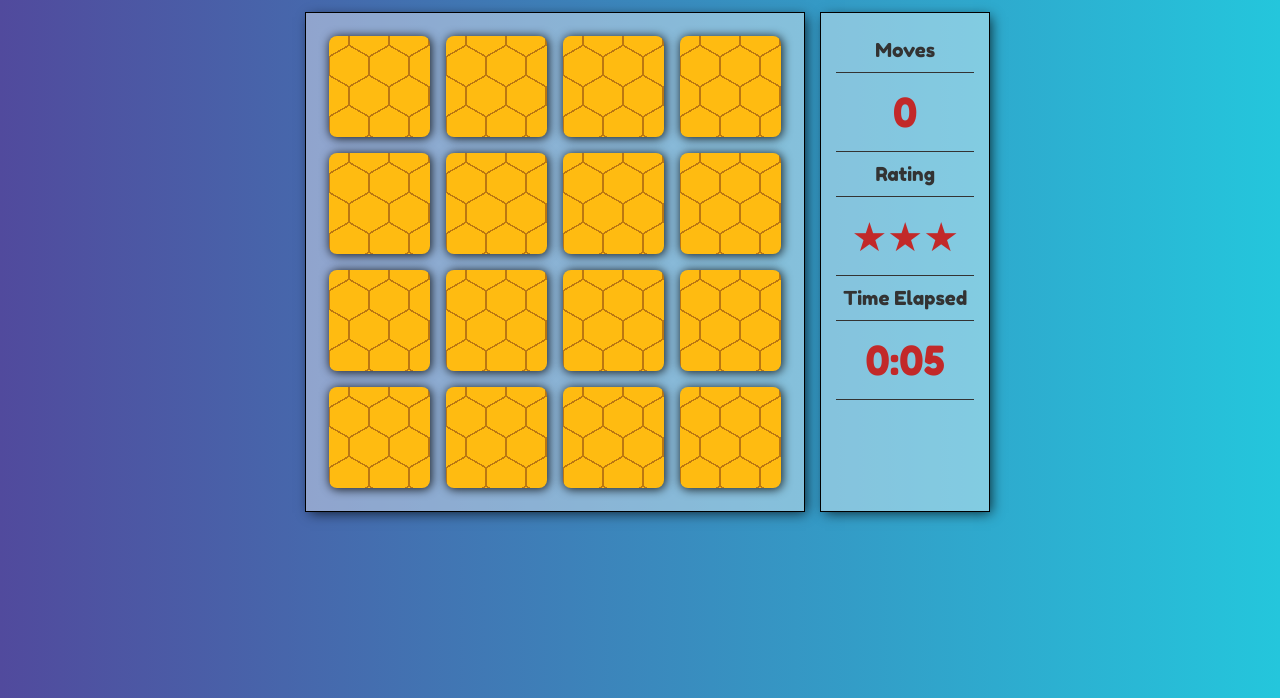
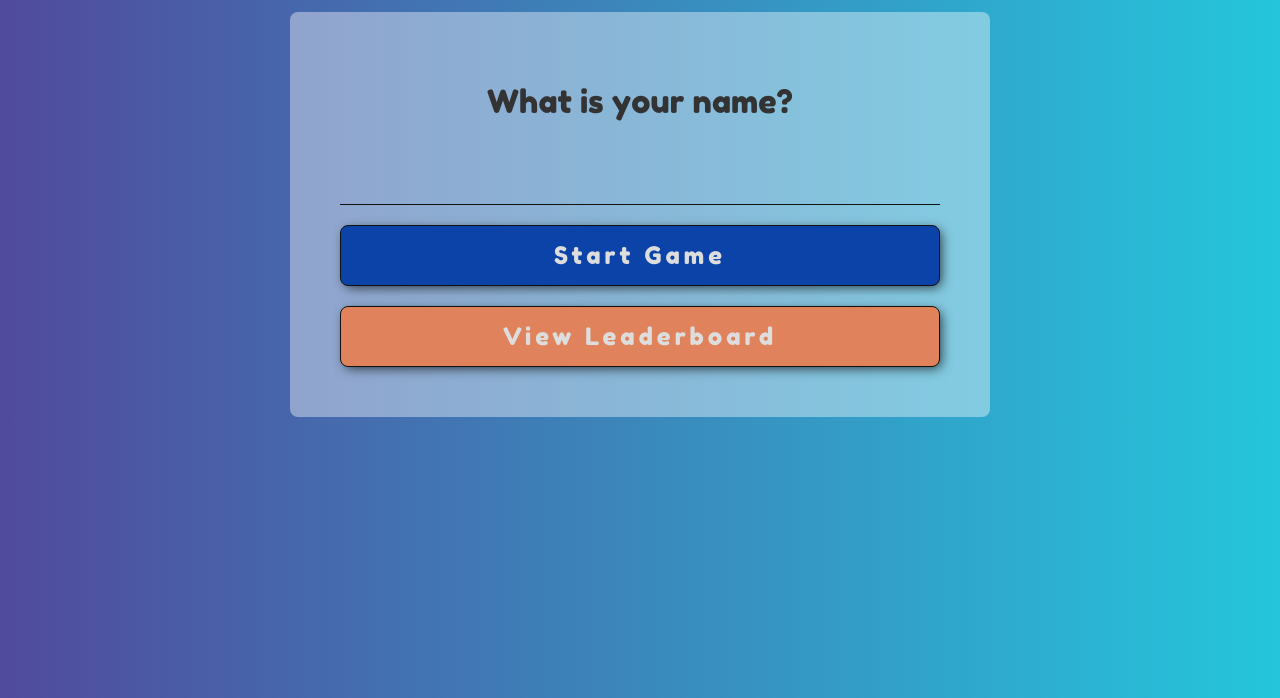
Before and after one commit to jansvigar/memory-game, a website built with webpack: page src/index.html in a window 1280 px wide. Shown: the part 102-800 px from the top of the page. Built offline with nearby package versions, Linux system fonts and the light colour scheme.

Commit message:
feat: complete form and add localStorage

```diff
--- a/src/assets/css/style.css
+++ b/src/assets/css/style.css
@@ -59,8 +59,64 @@ body {
   text-align: center;
 }
 
+.game-form {
+  display: flex;
+  flex-flow: column nowrap;
+  background: rgba(255, 255, 255, 0.4);
+  padding: 50px;
+  border-radius: 8px;
+}
+
+.game-form>* {
+  margin-top: 20px;
+  font: inherit;
+}
+
+.game-form>label {
+  color: #333;
+  font-size: 2rem;
+}
+
+.game-form>input {
+  font-size: 2rem;
+  color: #A9220B;
+  text-align: center;
+  background: transparent;
+  border: 0;
+  padding: 12px;
+  border-bottom: 1px solid #111;
+}
+
+.game-form>button {
+  font-size: 1.5rem;
+  letter-spacing: 4px;
+  border: 1px solid #111;
+  border-radius: 8px;
+  padding: 15px;
+  cursor: pointer;
+  box-shadow: 3px 3px 12px -2px rgba(0, 0, 0, 0.75);
+}
+
+.game-form>button.btn-start {
+  background: #0B43A9;
+  color: #ddd;
+}
+
+.game-form>button.btn-leaderboard {
+  background: #E0835D;
+  color: #ddd;
+}
+
+.game-form>button:hover {
+  background: rgb(33, 79, 167);
+}
+
+.game-form>button.btn-leaderboard:hover {
+  background: rgb(219, 119, 80);
+}
+
 .board-container {
-  display: flex;
+  display: none;
 }
 
 .score-panel {
--- a/src/assets/js/Game.js
+++ b/src/assets/js/Game.js
@@ -9,7 +9,7 @@ import dogPic7 from "../img/dog-pic-7.jpg";
 import dogPic8 from "../img/dog-pic-8.jpg";
 
 export default class Game {
-  constructor() {
+  constructor(player) {
     this.cards = [
       { name: "dog-pic-1", imgURL: dogPic1 },
       { name: "dog-pic-2", imgURL: dogPic2 },
@@ -29,6 +29,8 @@ export default class Game {
       { name: "dog-pic-8", imgURL: dogPic8 }
     ];
     this.boardElement = document.querySelector(".board");
+    this.player = player;
+    console.log(player);
     this._initialize();
     this.start = this.start.bind(this);
     this._handleClickedCard = this._handleClickedCard.bind(this);
@@ -38,7 +40,7 @@ export default class Game {
     this.cardsToCheck = [];
     this.numberOfFlippedCards = 0;
     this.moves = 0;
-    this.rating = '★★★';
+    this.rating = "★★★";
     this.seconds = 0;
     this.timerInterval = null;
   }
@@ -70,7 +72,7 @@ export default class Game {
   /** Method to start the game */
   start() {
     const modal = document.querySelector(".modal-container");
-    if(modal && modal.style.display === "block") {
+    if (modal && modal.style.display === "block") {
       modal.removeEventListener("click", this.start);
       modal.style.display = "none";
     }
@@ -85,10 +87,12 @@ export default class Game {
 
   _handleClickedCard(event) {
     const clickedElement = event.target;
-    if(clickedElement.nodeName !== 'DIV'
-        || !clickedElement.parentElement.classList.contains("card")
-      ) return;
-    if(clickedElement.parentElement.classList.contains("flipped")) return;
+    if (
+      clickedElement.nodeName !== "DIV" ||
+      !clickedElement.parentElement.classList.contains("card")
+    )
+      return;
+    if (clickedElement.parentElement.classList.contains("flipped")) return;
 
     Animation.flip(clickedElement);
 
@@ -97,10 +101,9 @@ export default class Game {
       const isMatched = this._checkMatch(...this.cardsToCheck);
 
       if (isMatched) {
-        this.numberOfFlippedCards+=2;
+        this.numberOfFlippedCards += 2;
         this._handleCardMatch();
-      }
-      else this._handleCardNotMatch(...this.cardsToCheck);
+      } else this._handleCardNotMatch(...this.cardsToCheck);
 
       this.cardsToCheck.length = 0;
     }
@@ -114,7 +117,7 @@ export default class Game {
   }
 
   _handleCardMatch() {
-    if(this.numberOfFlippedCards===16) this._displayWinModal();
+    if (this.numberOfFlippedCards === 16) this._displayWinModal();
   }
 
   _handleCardNotMatch(card1Element, card2Element) {
@@ -126,28 +129,38 @@ export default class Game {
 
   _displayWinModal() {
     this._stopTimer();
-    document.querySelector('.modal-container').style.display = 'block';
-    document.querySelector('.btnRestart').addEventListener("click", this.start);
+    document.querySelector(".modal-container").style.display = "block";
+    document.querySelector(".btnRestart").addEventListener("click", this.start);
+    const playerScore =
+      JSON.parse(localStorage.getItem("MEMORY_GAME_SCORE")) || [];
+    playerScore.push({
+      player: this.player,
+      moves: this.moves,
+      rating: this.rating,
+      seconds: this.seconds
+    });
+    localStorage.setItem("MEMORY_GAME_SCORE", JSON.stringify(playerScore));
+    console.log(localStorage);
   }
 
   _updateScorePanel() {
-    document.querySelector('div.moves').textContent = this.moves;
-    if(this.moves > 50) {
-      this.rating = '★';
-    } else if(this.moves > 32) {
-      this.rating = '★★';
+    document.querySelector("div.moves").textContent = this.moves;
+    if (this.moves > 50) {
+      this.rating = "★";
+    } else if (this.moves > 32) {
+      this.rating = "★★";
     }
-    document.querySelector('div.rating').textContent = this.rating;
+    document.querySelector("div.rating").textContent = this.rating;
   }
 
   _startTimer() {
     var self = this;
     this.timerInterval = setInterval(function() {
       self.seconds++;
-      let minutes = Math.floor(self.seconds/60);
+      let minutes = Math.floor(self.seconds / 60);
       let seconds = self.seconds % 60;
-      seconds = `${seconds < 10 ? '0' + seconds : seconds}`;
-      document.querySelector('div.time').textContent = `${minutes}:${seconds}`;
+      seconds = `${seconds < 10 ? "0" + seconds : seconds}`;
+      document.querySelector("div.time").textContent = `${minutes}:${seconds}`;
     }, 1000);
   }
 
@@ -160,7 +173,7 @@ export default class Game {
       throw new Error("There are no card to load");
     }
     const modal = document.querySelector(".modal-container");
-    this.boardElement.innerHTML = '';
+    this.boardElement.innerHTML = "";
     const fragment = document.createDocumentFragment();
 
     this.cards.forEach(card => {
@@ -186,5 +199,4 @@ export default class Game {
     this.boardElement.appendChild(fragment);
     this.boardElement.appendChild(modal);
   }
-
 }
--- a/src/assets/js/main.js
+++ b/src/assets/js/main.js
@@ -2,5 +2,15 @@ import Animation from "./animation";
 import Game from "./Game";
 import "../css/style.css";
 
-const game = new Game();
-game.start();
+// game.start();
+document.querySelector(".btn-start").addEventListener("click", handleStart);
+document.querySelector(".form-container").addEventListener("submit", (e) => e.preventDefault());
+
+function handleStart() {
+    const player = document.querySelector(".input-name").value || "Unknown";
+    const game = new Game(player);
+    document.querySelector(".form-container").style.display = "none";
+    document.querySelector(".board-container").style.display = "flex";
+
+    game.start();
+}
--- a/src/index.html
+++ b/src/index.html
@@ -16,6 +16,14 @@
                 <img src="./assets/img/dog-icon.png" alt="Logo">
             </div>
             <h1>Memory Game</h1>
+        </div>
+        <div class="form-container">
+            <form class="game-form">
+                <label for="input-name" class="input-name-label">What is your name?</label>
+                <input type="text" id="input-name" class="input-name">
+                <button type="submit" class="btn-start">Start Game</button>
+                <button class="btn-leaderboard">View Leaderboard</button>
+            </form>
         </div>
         <div class="board-container">
             <ul class="board">
```
